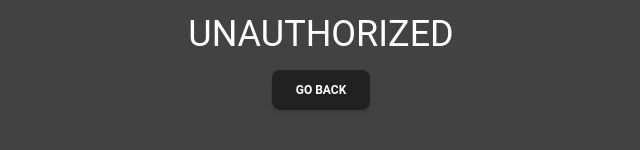
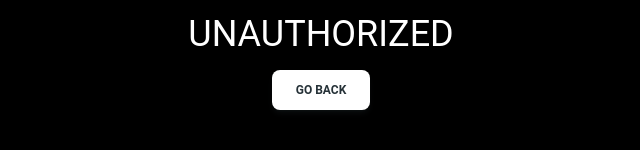
Before and after one commit to aecial/ReactExpressApp, a React (Create React App) app in the folder client/: page /new in a window 1280 px wide. Shown: the part 496-646 px from the top of the page, without its empty margins (319-959 px from the left). Built offline with nearby package versions, Linux system fonts and the light colour scheme.

Commit message:
improved contrast and styling of unauthorized component

```diff
--- a/client/src/components/Unauthorized.js
+++ b/client/src/components/Unauthorized.js
@@ -3,10 +3,12 @@ import { Button } from "@material-tailwind/react";
 const Unauthorized = () => {
   const navigate = useNavigate();
   return (
-    <main className=" bg-gray-800 text-white h-[100vh] flex flex-col gap-4 justify-center items-center">
+    <main className=" bg-black text-white h-[100vh] flex flex-col gap-4 justify-center items-center">
       <img src="https://http.cat/401.jpg" alt="Status Cat" />
       <h1 className="text-4xl">UNAUTHORIZED</h1>
-      <Button onClick={() => navigate("/")}>GO BACK</Button>
+      <Button onClick={() => navigate("/")} color="white">
+        GO BACK
+      </Button>
     </main>
   );
 };
```
